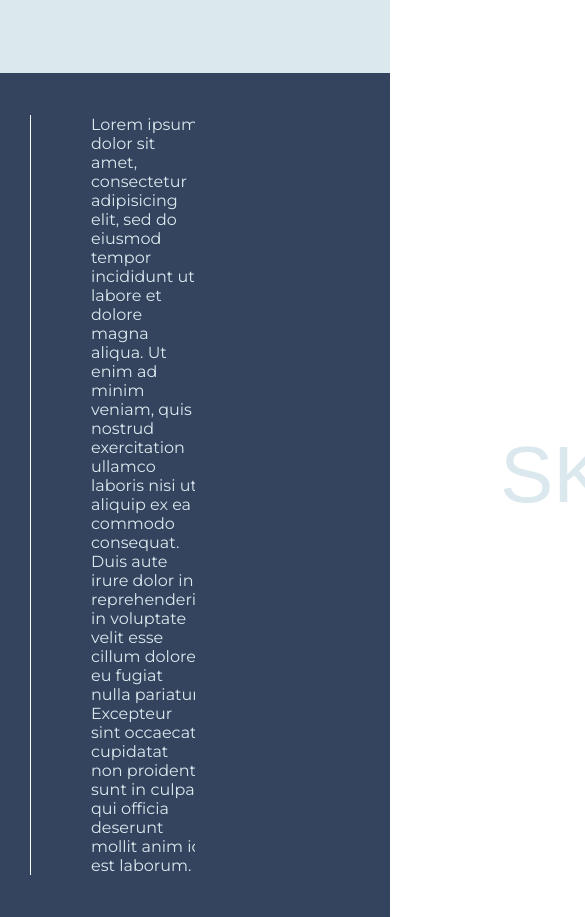
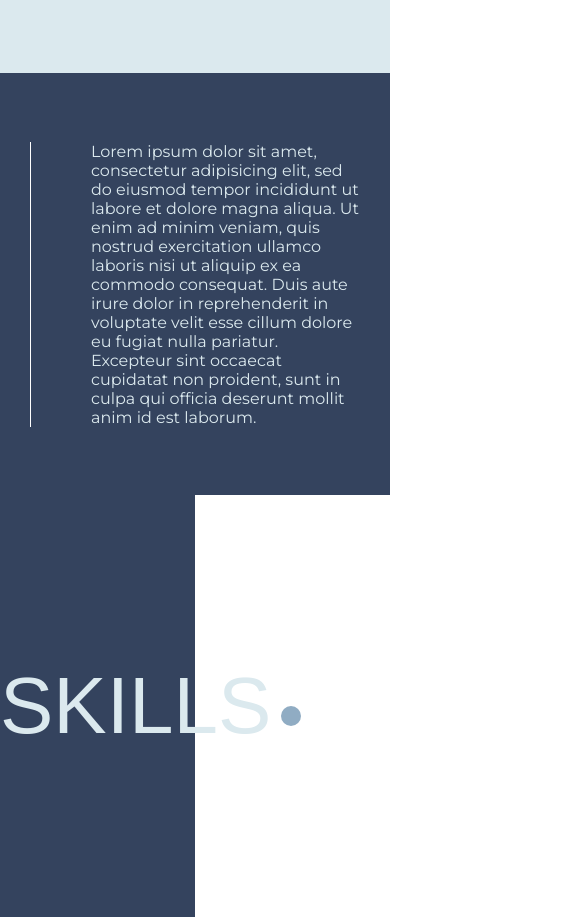
Before and after one commit to arrianne/portfolio-2019, a plain HTML site: page index.html in a window 390 px wide. Shown: the part 2459-3376 px from the top of the page, 585 px wide, since content can reach past the window. Drawn offline with nearby package versions, Linux system fonts and the light colour scheme; files that its build step writes are made by us from their sources; a web font is replaced by a local one.

Commit message:
styling section 4 for mobile

```diff
--- a/scss/styles.scss
+++ b/scss/styles.scss
@@ -437,4 +437,13 @@ ul {
       flex-direction: column;
     }
   }
+  .four {
+    flex-direction: column;
+    .left {
+      width: 100%;
+    }
+    .title {
+      left: 0;
+    }
+  }
 }
```
